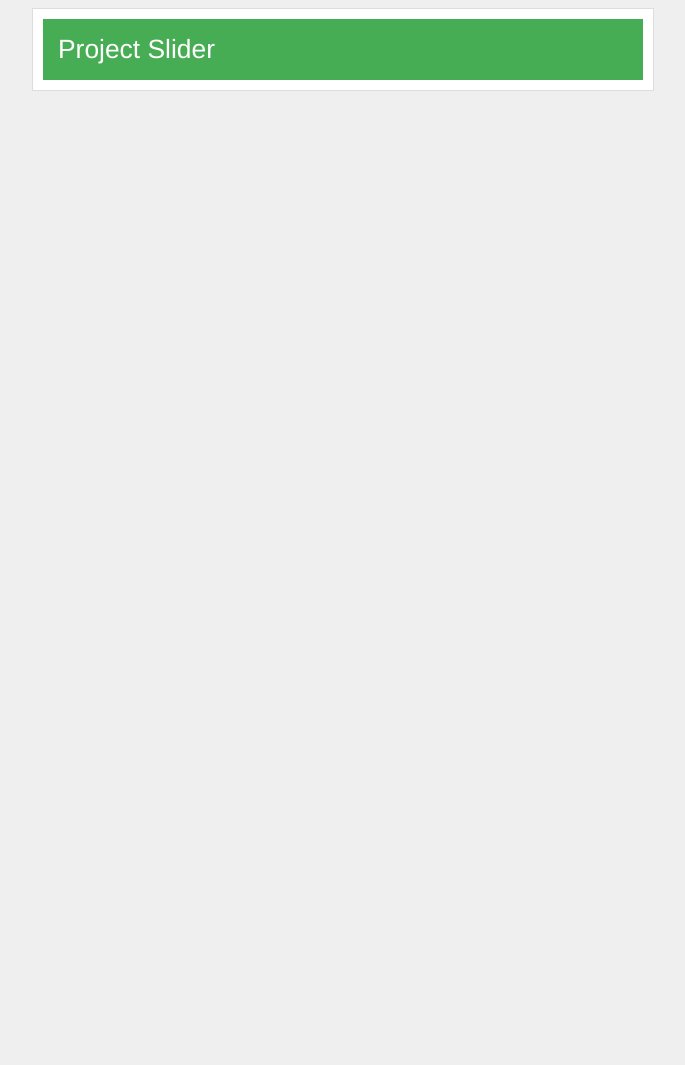
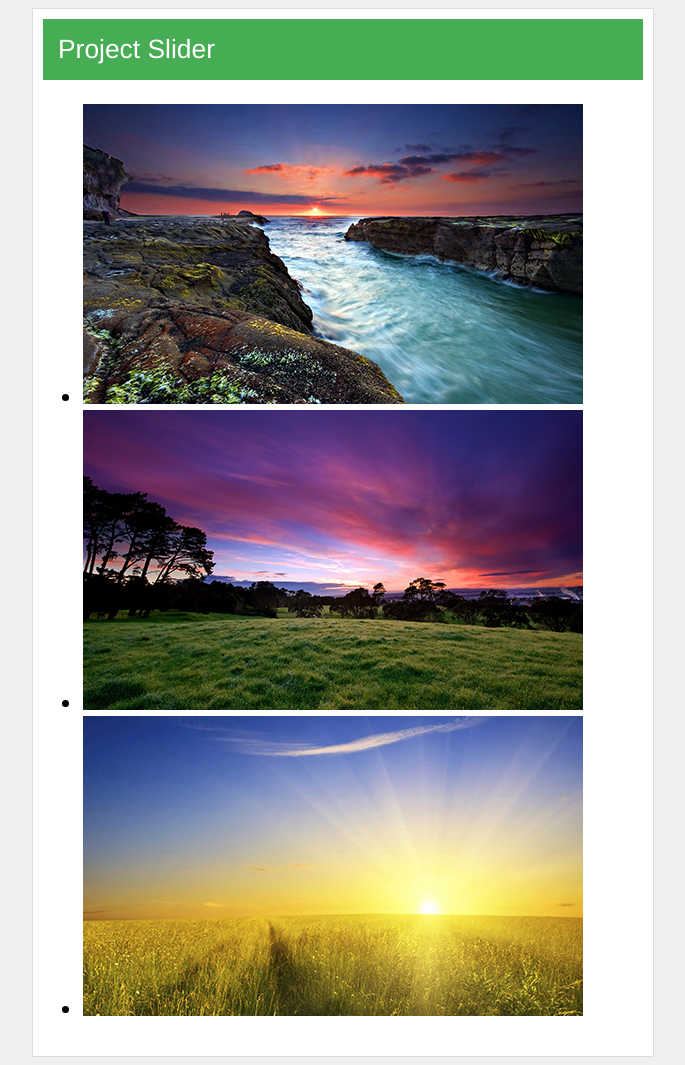
Before and after one commit to hentschellj/image-slider, a website: page index.html in a window 1280 px wide. Shown: the whole page, without its empty margins (297-982 px from the left). Before the commit the page ends 800 px from the top, so only its background shows below. Drawn offline with Linux system fonts and the light colour scheme.

Commit message:
Added images to html

```diff
--- a/index.html
+++ b/index.html
@@ -10,6 +10,13 @@
 <body>
   <div class="main-class">
     <div class="header">Project Slider</div>
+    <div class="slider">
+      <ul>
+        <li><img src="/public/img/image1.jpg" alt="Image One" /></li>
+        <li><img src="/public/img/image2.jpg" alt="Image Two" /></li>
+        <li><img src="/public/img/image3.jpg" alt="Image Three" /></li>
+      </ul>
+    </div>
   </div>
 
   <script src="/public/js/script.js"></script>
```
